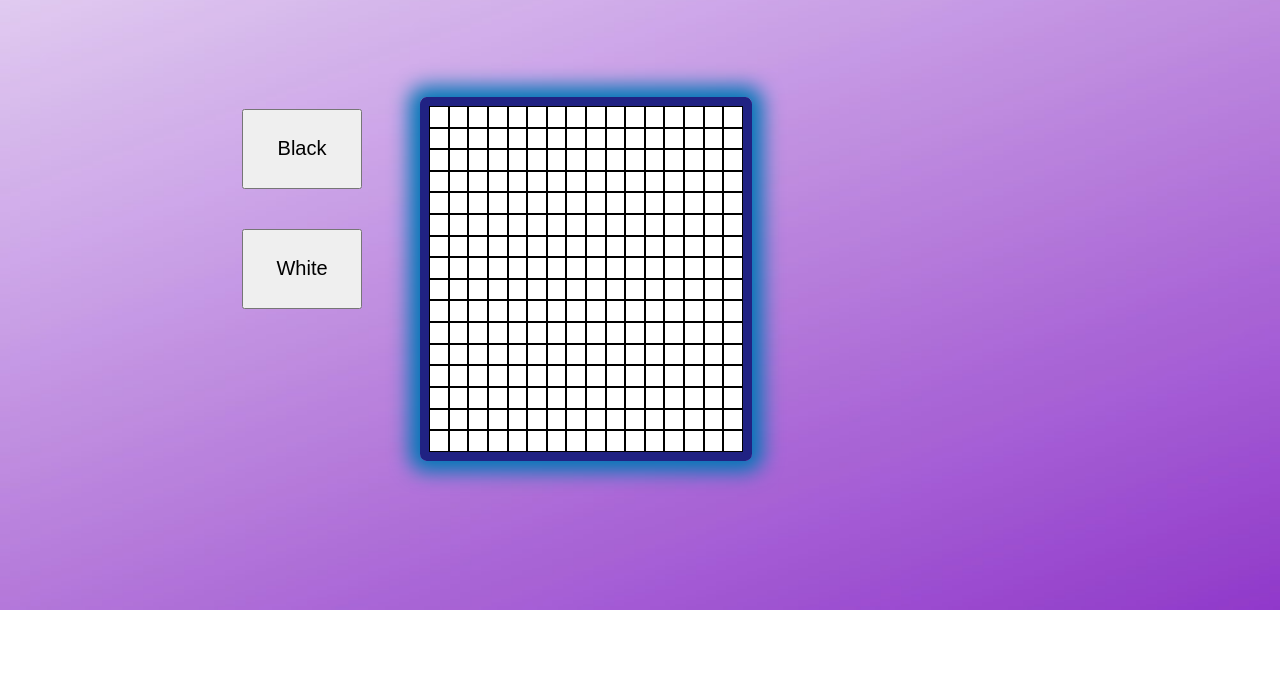
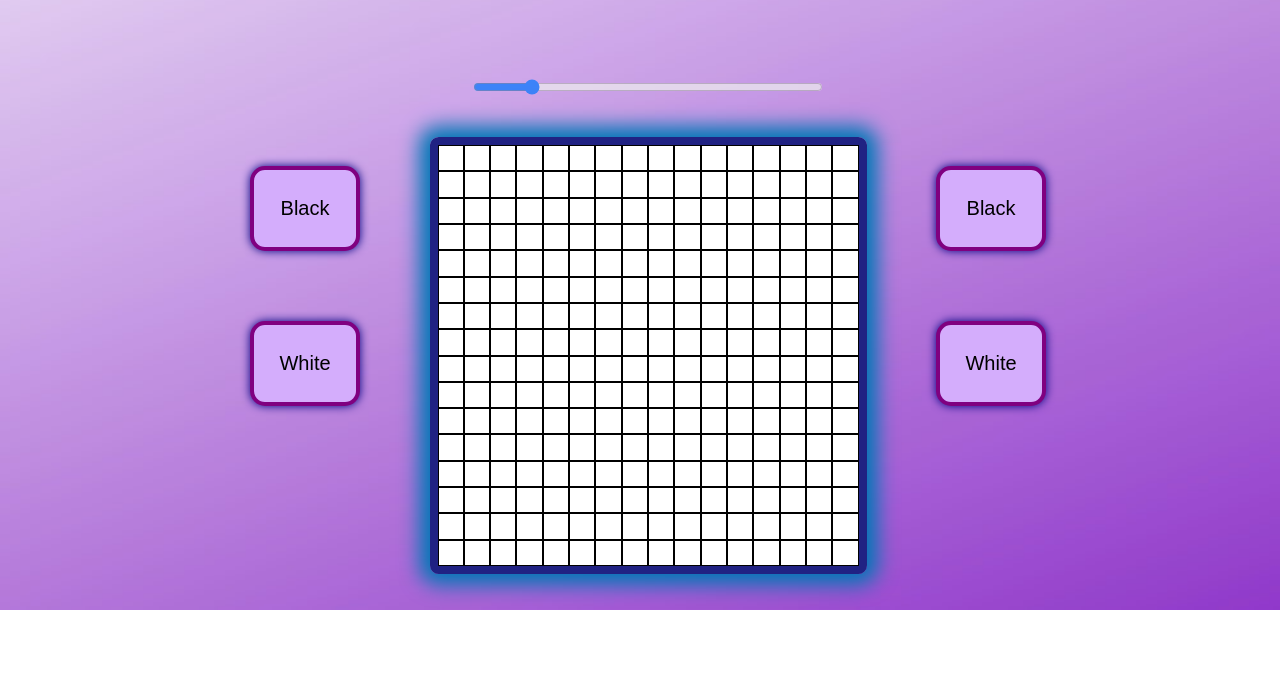
Before and after one commit to mord66/etch-a-sketch, a plain HTML site: page index.html in a window 1280 px wide. Shown: the part 111-800 px from the top of the page. Drawn offline with Linux system fonts and the light colour scheme.

Commit message:
Create adjustable grid, create color boxes and title

```diff
--- a/index.html
+++ b/index.html
@@ -8,20 +8,22 @@
     <body>
         <div id="left">
             <div class="buttonsLeft">
-                <button> Black</button>
-                <button>White</button>
+                <button class="black btn"> Black</button>
+                <button class="white btn">White</button>
             </div>
         </div>
 
         <div id="mid">
             <div class="headline">Etch-a-Sketch</div>
-            <div class="slideBar"></div>
+            <div class="slidecontainer">
+                <input type="range" min="1" max="100" value="16" id="slider">
+              </div>
             <div id="container"></div>
         </div>
         <div id="right">
             <div class="buttonsRight">
-                <button> Black</button>
-                <button>White</button>
+                <button class="black btn"> Black</button>
+                <button class="white btn" >White</button>
             </div>
         </div>
 
--- a/scripts.js
+++ b/scripts.js
@@ -1,23 +1,53 @@
 const container = document.getElementById("container");
+const buttons = document.getElementsByClassName("btn");
+
+for (var i = 0; i < buttons.length; i++){
+    buttons[i].addEventListener("click", clickedFunction);
+}
+
+function clickedFunction(){
+    var previousElement= document.querySelector(".clicked");
+
+    if (previousElement){
+        previousElement.classList.remove("clicked");
+    }
+    if (this.classList.length <= 2){
+        this.classList.add("clicked");
+    }
+    else {
+        this.classList.remove("clicked");
+    }
+}
+
+
 for (i=1; i<=256; i++){
     let div = document.createElement("div");
     div.classList.add("box");
     container.appendChild(div);
+}
 
+var slider = document.getElementById("slider");
+function updateValue(){
+    const value=slider.value;
+    return value;
 }
+
+
+slider.addEventListener("input", function() {
+    const num = parseInt(updateValue());
+    makeGrid(num);
+    console.log(num);
+})
+
 
 
 function makeGrid(num){
     container.style.setProperty("grid-template-columns", "repeat(" + num + ", 1fr)");
-    if (num<=100){
+    container.innerHTML = ""; // Clear previous grid
         for (i=1; i<=num*num; i++){
             let div = document.createElement("div");
             div.classList.add("box");
             container.appendChild(div);
                 }
 
-    }
-    else {
-        alert("Number too big!");
-    }
 }
--- a/style.css
+++ b/style.css
@@ -14,26 +14,29 @@ body{
     justify-content: center;
     align-items: center;
     height: 100%;
-    width: 35%;
+    width: 45%;
     flex-direction: column;
 }
 
 #container {
-    height: 70%;
-    margin-bottom: 60px;
-    width: 70%;
+    height: 421px;
+    width: 421px;
     display: grid;
     grid-template-columns: repeat(16, 1fr);
-    border:solid 9px #202283;
+    border:solid 8px #202283;
     border-radius: 2%;
     -webkit-box-shadow: 0 0 20px 11px #0077b6;
     box-shadow: 0 0 20px 11px #0077b6;
+    flex-wrap: wrap;
 }
 
 .box {
+    margin:0;
+    padding:0;
     border: solid 1px;
-    padding-top: 100%;
+    padding-top: auto;
     background-color: white;
+    aspect-ratio: 1 / 1;
 }
 
 .headline {
@@ -61,11 +64,58 @@ body{
 .buttonsLeft{
     display:flex;
     flex-direction: column;
-    gap: 40px;
+    gap: 70px;
+    margin-top: 100px;
+
 }
+
+#right{
+    display:flex;
+    flex-direction: column;
+    align-items:flex-end;
+    justify-content: center;
+}
+
+.buttonsRight{
+    display:flex;
+    flex-direction: column;
+    gap: 70px;
+    margin-top: 100px;}
 
 button{
     font-size: 20px;
-    width: 120px;
-    height: 80px;
+    width: 110px;
+    height: 85px;
+    display:inline-block;
+    cursor: pointer;
+    border-radius: 15px;
+    border: solid 4px purple;
+    background-color:#D4ADFC;
+    box-shadow: 0 0 10px navy;
 }
+
+.clicked{
+    background-color:pink;
+    transform: scale(1.2);
+}
+
+
+button:hover{
+    -webkit-box-shadow: 0 0 30px rgb(207, 24, 207);
+        box-shadow: 0 0 30px rgb(207, 24, 207);
+}
+
+.slidecontainer {
+    display: flex;
+    justify-content: center;
+    width:100%;
+    margin-bottom: 40px;
+    margin-top: 80px;
+}
+#slider{
+    width: 350px;
+    -webkit-appearance: round;
+    opacity: 0.7;
+    -webkit-transition: .2s;
+    transition: opacity .2s;
+}
```
